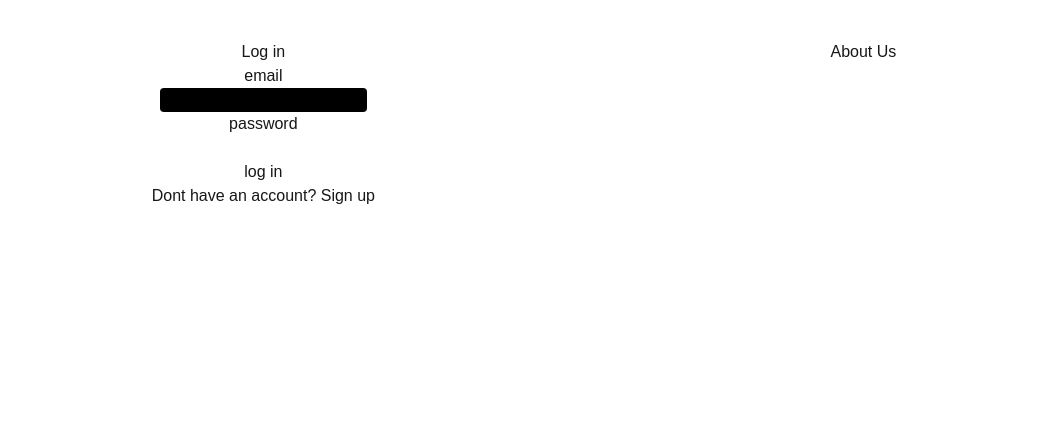
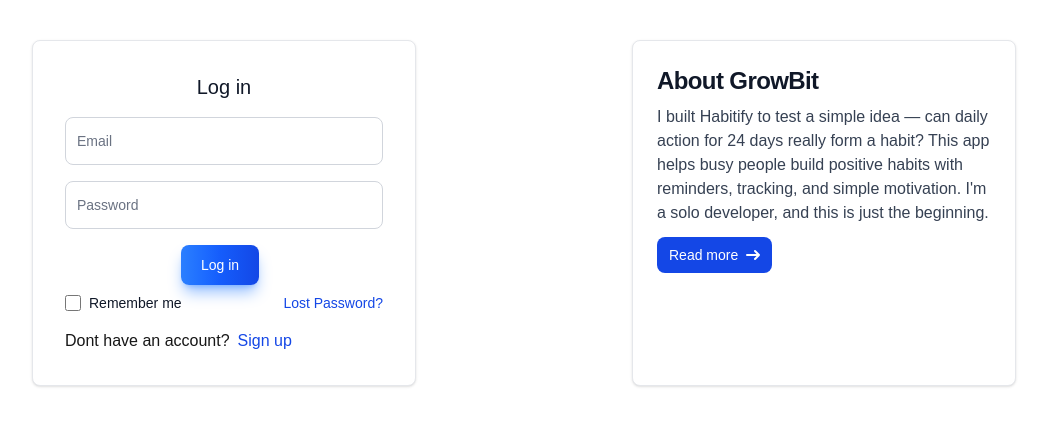
Before and after one commit to Nadiia2323/habitify, a Next.js app: page /login in a window 1280 px wide. Shown: the top 426 px of the page, without its empty margins (116-1163 px from the left). Built offline with nearby package versions, Linux system fonts and the light colour scheme.

Commit message:
style updates

```diff
--- a/src/app/login/page.tsx
+++ b/src/app/login/page.tsx
@@ -4,17 +4,116 @@
   return (
     <>
       <div className="flex flex-row justify-around m-10">
-        <div className="flex flex-col items-center">
-          <h3>Log in</h3>
-          <label htmlFor="">email</label>
-          <input type="email" className="rounded-sm bg-black" />
-          <label htmlFor="">password</label>
-          <input type="text" />
-          <button>log in</button>
-          <p>Dont have an account? Sign up</p>
+        <div className="w-full max-w-sm p-4 bg-white border border-gray-200 rounded-lg shadow-sm sm:p-6 md:p-8 dark:bg-gray-800 dark:border-gray-700">
+          <form className="flex flex-col items-center space-y-4">
+            <h5 className="text-xl font-medium text-gray-900 dark:text-white">
+              Log in
+            </h5>
+
+            <div className="relative w-full w-max-sm">
+              <input
+                type="text"
+                id="email"
+                className="  block px-2.5 pb-2.5 pt-4 w-full text-sm text-gray-900 bg-transparent rounded-lg border-1 border-gray-300 appearance-none dark:text-white dark:border-gray-600 dark:focus:border-blue-500 focus:outline-none focus:ring-0 focus:border-blue-600 peer"
+                placeholder=" "
+              />
+              <label
+                htmlFor="email"
+                className="absolute text-sm text-gray-500 dark:text-gray-400 duration-300 transform -translate-y-4 scale-75 top-2 z-10 origin-[0] bg-white dark:bg-gray-900 px-2 peer-focus:px-2 peer-focus:text-blue-600 peer-focus:dark:text-blue-500 peer-placeholder-shown:scale-100 peer-placeholder-shown:-translate-y-1/2 peer-placeholder-shown:top-1/2 peer-focus:top-2 peer-focus:scale-75 peer-focus:-translate-y-4 rtl:peer-focus:translate-x-1/4 rtl:peer-focus:left-auto start-1"
+              >
+                Email
+              </label>
+            </div>
+
+            <div className="relative w-full w-max-sm">
+              <input
+                type="password"
+                id="password"
+                className=" block px-2.5 pb-2.5 pt-4 w-full text-sm text-gray-900 bg-transparent rounded-lg border-1 border-gray-300 appearance-none dark:text-white dark:border-gray-600 dark:focus:border-blue-500 focus:outline-none focus:ring-0 focus:border-blue-600 peer"
+                placeholder=" "
+              />
+              <label
+                htmlFor="password"
+                className="absolute text-sm text-gray-500 dark:text-gray-400 duration-300 transform -translate-y-4 scale-75 top-2 z-10 origin-[0] bg-white dark:bg-gray-900 px-2 peer-focus:px-2 peer-focus:text-blue-600 peer-focus:dark:text-blue-500 peer-placeholder-shown:scale-100 peer-placeholder-shown:-translate-y-1/2 peer-placeholder-shown:top-1/2 peer-focus:top-2 peer-focus:scale-75 peer-focus:-translate-y-4 rtl:peer-focus:translate-x-1/4 rtl:peer-focus:left-auto start-1"
+              >
+                Password
+              </label>
+            </div>
+            <button
+              type="button"
+              className="text-white bg-gradient-to-r from-blue-500 via-blue-600 to-blue-700 hover:bg-gradient-to-br focus:ring-4 focus:outline-none focus:ring-blue-300 dark:focus:ring-blue-800 shadow-lg shadow-blue-500/50 dark:shadow-lg dark:shadow-blue-800/80 font-medium rounded-lg text-sm px-5 py-2.5 text-center me-2 mb-2 "
+            >
+              Log in
+            </button>
+            <div className="flex justify-between items-center w-full">
+              <div className="flex items-start">
+                <div className="flex items-center h-5">
+                  <input
+                    id="remember"
+                    type="checkbox"
+                    value=""
+                    className="w-4 h-4 border border-gray-300 rounded-sm bg-gray-50 focus:ring-3 focus:ring-blue-300 dark:bg-gray-700 dark:border-gray-600 dark:focus:ring-blue-600 dark:ring-offset-gray-800 dark:focus:ring-offset-gray-800"
+                    required
+                  />
+                </div>
+                <label
+                  htmlFor="remember"
+                  className="ms-2 text-sm font-medium text-gray-900 dark:text-gray-300"
+                >
+                  Remember me
+                </label>
+              </div>
+              <a
+                href="#"
+                className="ms-auto text-sm text-blue-700 hover:underline dark:text-blue-500"
+              >
+                Lost Password?
+              </a>
+            </div>
+            <div className="flex items-start space-x-2 w-full">
+              <p>Dont have an account? </p>
+              <a
+                href="#"
+                className="text-blue-700 hover:underline dark:text-blue-500"
+              >
+                Sign up
+              </a>
+            </div>
+          </form>
         </div>
-        <div>
-          <h3>About Us</h3>
+        <div className="max-w-sm p-6 bg-white border border-gray-200 rounded-lg shadow-sm dark:bg-gray-800 dark:border-gray-700">
+          <a href="#">
+            <h5 className="mb-2 text-2xl font-bold tracking-tight text-gray-900 dark:text-white">
+              About GrowBit
+            </h5>
+          </a>
+          <p className="mb-3 font-normal text-gray-700 dark:text-gray-400">
+            I built Habitify to test a simple idea — can daily action for 24
+            days really form a habit? This app helps busy people build positive
+            habits with reminders, tracking, and simple motivation. I'm a solo
+            developer, and this is just the beginning.
+          </p>
+          <a
+            href="#"
+            className="inline-flex items-center px-3 py-2 text-sm font-medium text-center text-white bg-blue-700 rounded-lg hover:bg-blue-800 focus:ring-4 focus:outline-none focus:ring-blue-300 dark:bg-blue-600 dark:hover:bg-blue-700 dark:focus:ring-blue-800"
+          >
+            Read more
+            <svg
+              className="rtl:rotate-180 w-3.5 h-3.5 ms-2"
+              aria-hidden="true"
+              xmlns="http://www.w3.org/2000/svg"
+              fill="none"
+              viewBox="0 0 14 10"
+            >
+              <path
+                stroke="currentColor"
+                stroke-linecap="round"
+                stroke-linejoin="round"
+                stroke-width="2"
+                d="M1 5h12m0 0L9 1m4 4L9 9"
+              />
+            </svg>
+          </a>
         </div>
       </div>
     </>
```
